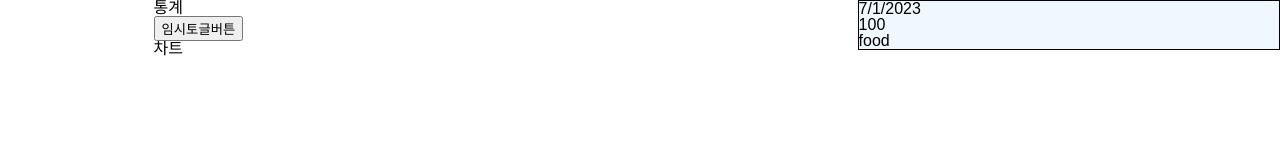
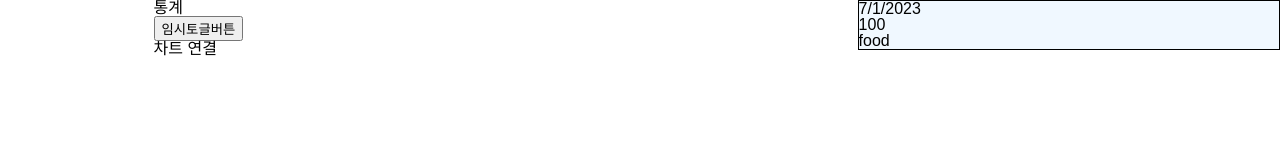
Before and after one commit to KDT1-FE/KDT5-M6, a React (Vite) app: page / in a window 1280 px wide. Shown: the top 160 px of the page. Built offline with nearby package versions, Linux system fonts and the light colour scheme.

Commit message:
FEAT : #10 Middle-Chart브랜치 생성

```diff
--- a/src/components/Middle/Chart.tsx
+++ b/src/components/Middle/Chart.tsx
@@ -1,5 +1,8 @@
+import { styled } from 'styled-components';
+import { useState } from 'react';
+
 function Chart() {
-  return <h2>차트</h2>;
+  return <h2>차트 연결</h2>;
 }
 
 export default Chart;
```
